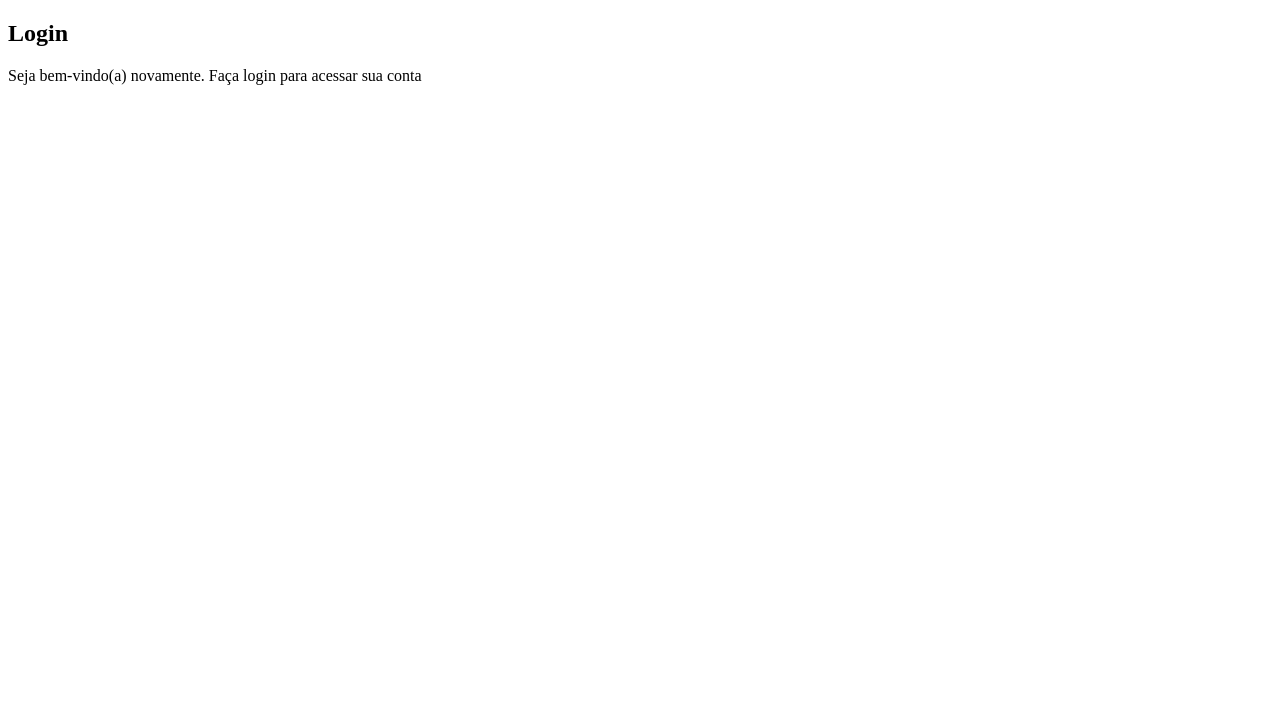
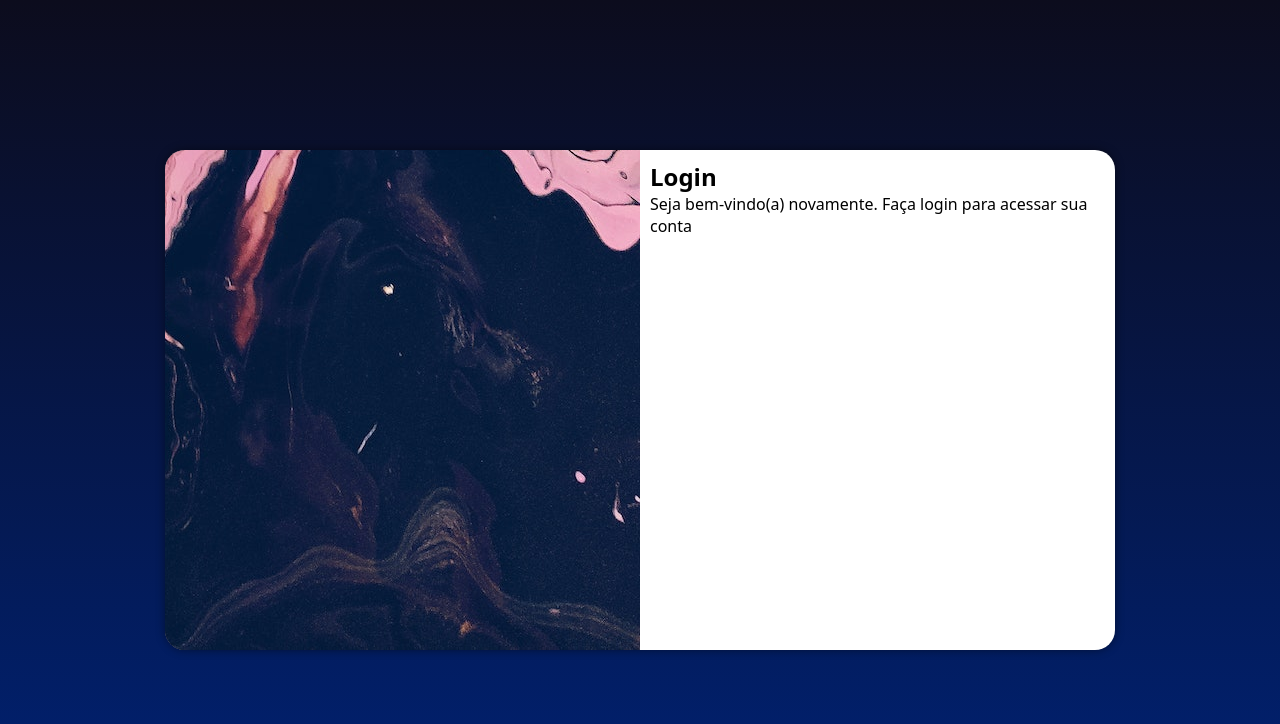
Before and after one commit to AlvaroGabriell/projeto-login, a plain HTML site: page index.html in a window 1280 px wide. Drawn offline with Linux system fonts and the light colour scheme.

Commit message:
media query

```diff
--- /dev/null
+++ b/estilos/media-query.css
@@ -0,0 +1,52 @@
+@charset "UTF-8";
+
+/* Typical Device Breakpoints
+----------------------------
+Pequenas telas: até 600px
+Celular: de 600px até 768px
+Tablet: de 768px até 992px
+Desktop: 992px até 1200px
+Grandes telas: acima de 1200px
+*/
+
+@media screen and (min-width: 768px) and (max-width:992px) {
+    body{
+        background-image: linear-gradient(to top,#002171,#0C0C1D);
+    }
+
+    section#login {
+        width: 80vw;
+    }
+
+    section#login>div#imagem{
+        float: left;
+        width: 30%;
+        height: 100%;
+    }
+    section#login>div#formulario{
+        float: right;
+        width: 70%;
+    }
+}
+
+@media screen and (min-width:992px){
+    body{
+        background-image: linear-gradient(to top,#002171,#0C0C1D);
+    }
+
+    section#login{
+     width: 950px;
+    }
+
+    section#login>div#imagem{
+        float: left;
+        width:50%;
+        height: 100%;
+    }
+
+    section#login>div#formulario{
+float: right;
+width: 50%;
+
+    }
+}
--- a/estilos/style.css
+++ b/estilos/style.css
@@ -5,5 +5,65 @@
     Azul:#0d47a1
     Light:#5472d3
     Dark:#002171
+    DarkDark:#0C0C1D
+*/
 
-*/
+* {
+    font-family: system-ui, -apple-system, BlinkMacSystemFont, 'Segoe UI', Roboto, Oxygen, Ubuntu, Cantarell, 'Open Sans', 'Helvetica Neue', sans-serif;
+    padding: 0px;
+    margin: 0px;
+    box-sizing: border-box;
+
+}
+
+:root {
+
+    --cor1: #0d47a1;
+    --cor2: #5472d3;
+    --cor3: #002171;
+    --cor4: #0C0C1D;
+}
+
+body,
+html {
+    background-color: var(--cor4);
+    height: 100vh;
+    width: 100vw;
+}
+
+main {
+    position: relative;
+    height: 100vh;
+    width: 100vw;
+}
+
+section#login {
+    position: absolute;
+    top: 50%;
+    left: 50%;
+    transform: translate(-50%, -50%);
+    overflow: hidden;
+
+    background-color: white;
+    width: 250px;
+    height: 500px;
+    border-radius: 20px;
+    box-shadow: 0px 0px 10px rgba(0, 0, 0, 0.450);
+    transition: width 1s, height .3s;
+    transition-timing-function:ease;
+}
+
+section#login>div#imagem {
+    display: block;
+    background: var(--cor4) url(../imagens/metal.jpg) no-repeat;
+    height: 200px;
+    background-position: right bottom;
+}
+
+section#login>div#formulario {
+
+    display: block;
+    padding: 10px;
+
+
+}
--- a/index.html
+++ b/index.html
@@ -5,8 +5,9 @@
     <meta charset="UTF-8">
     <meta http-equiv="X-UA-Compatible" content="IE=edge">
     <meta name="viewport" content="width=device-width, initial-scale=1.0">
-    <title>Document</title>
+    <title>Login</title>
     <link rel="stylesheet" href="estilos/style.css">
+    <link rel="stylesheet" href="estilos/media-query.css">
 </head>
 
 <body>
```
Also changed, not shown: imagens/metal.jpg (renamed from imagens/pexels-dids-2911527 (1).jpg).
